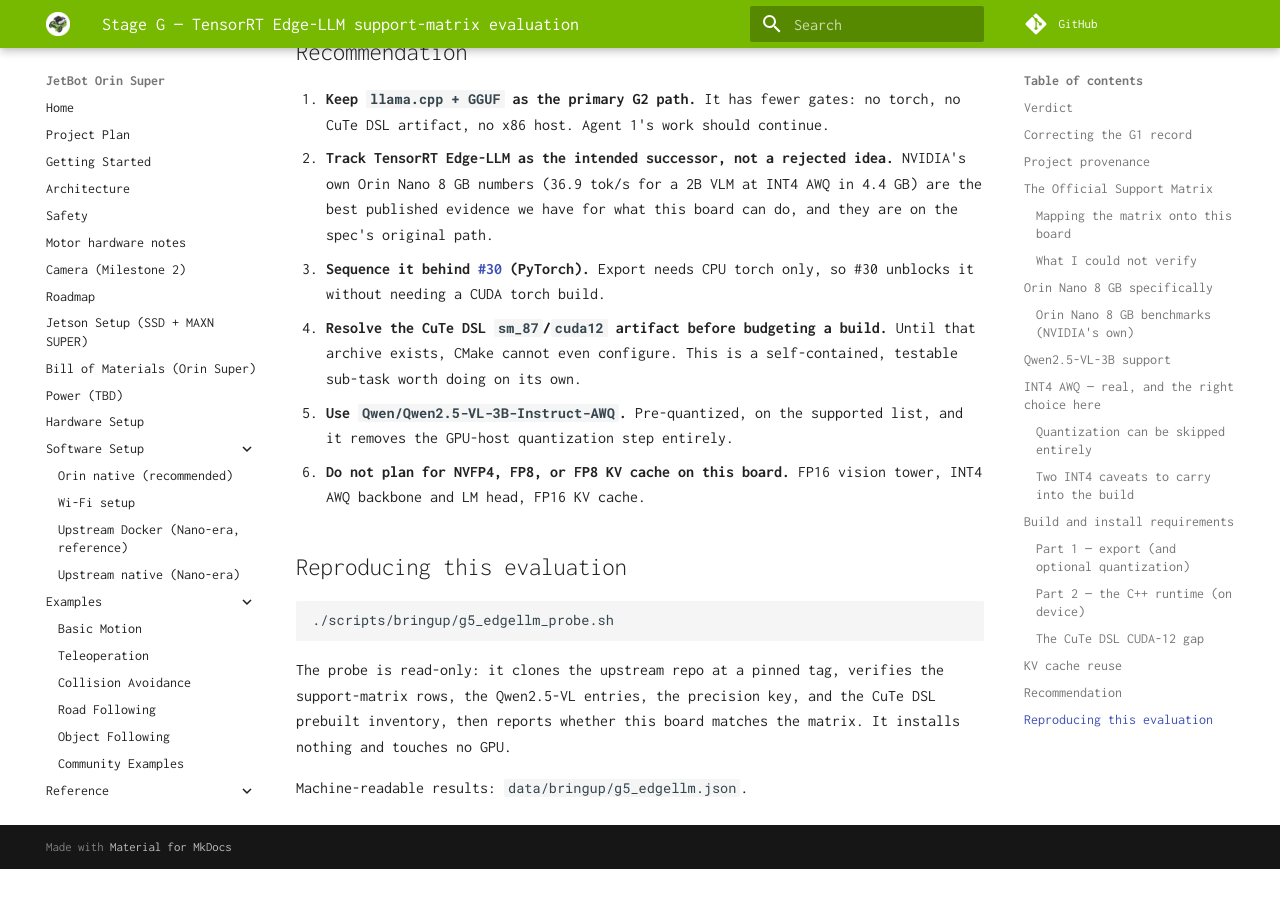
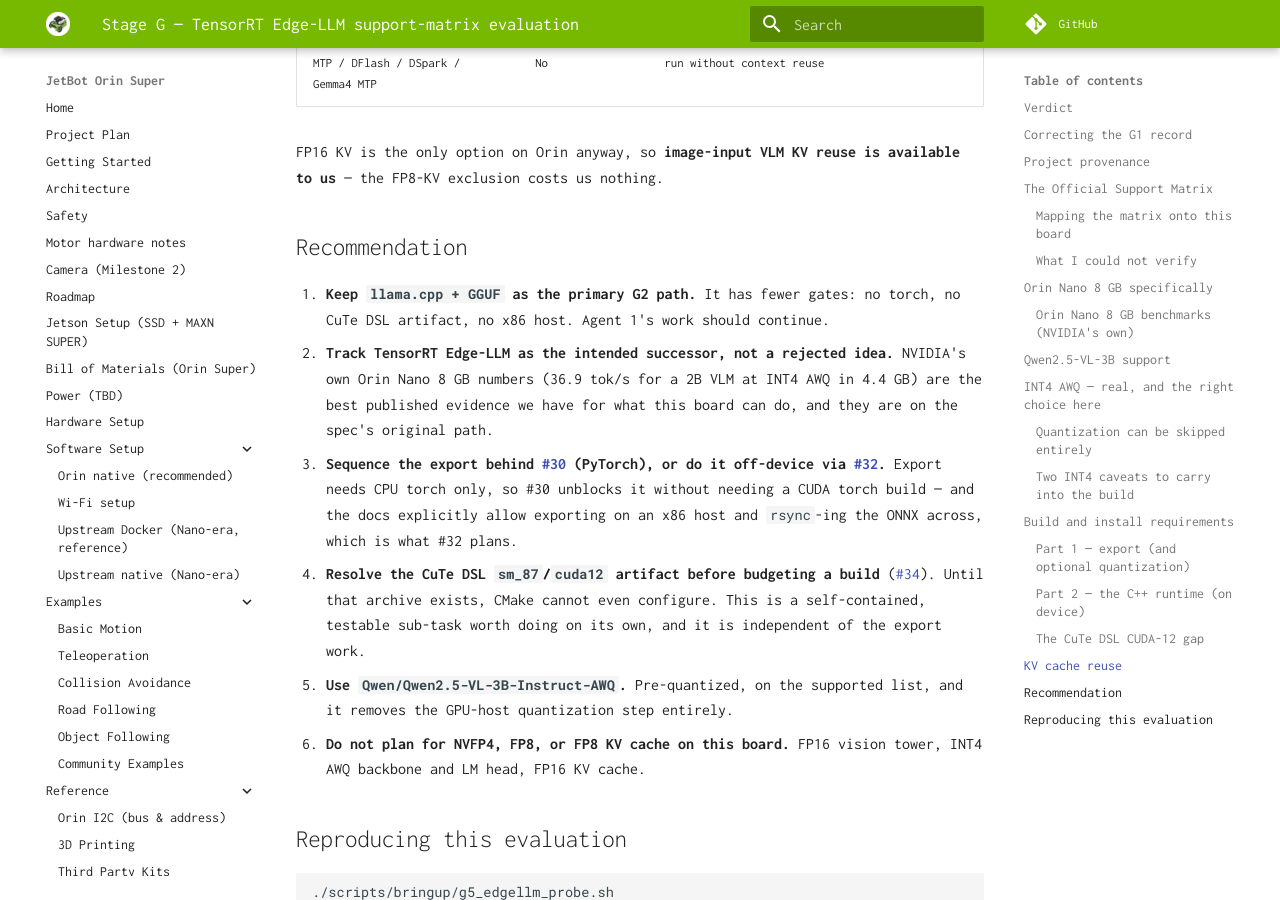
Before and after one commit to AbuAyah110/jetbot-orin-super, an MkDocs documentation site: the page built from docs/bringup/07b-tensorrt-edge-llm.md, in a window 1280 px wide and 900 px high, scrolled down 12859 px. Built offline with MkDocs 1.6.1 and Material for MkDocs 9.7.7, drawn with Linux system fonts in a browser that asks for light colours; comment, search, counter and statistics services are not loaded; before the commit the page ends 13728 px from its top, so only the background shows below that; some of the changed text lies outside the part shown.

Commit message:
Cross-link the Edge-LLM evidence record to issues #34 and #32
#32 was filed independently from a separate investigation and reached the same
pins (v0.10.0, INT4 AWQ + FP16 vision, the official AWQ checkpoint, ONNX over
the wire, no FP8), so record the corroboration rather than duplicating it. The
CuTe DSL sm_87/cuda12 gap is the one finding it does not cover, and that is now
#34 -- the device-side C++ runtime build.

Splits the Stage G ticket table into G5 (device runtime, #34) and G5a
(workstation export, #32).

```diff
--- a/docs/bringup/07b-tensorrt-edge-llm.md
+++ b/docs/bringup/07b-tensorrt-edge-llm.md
@@ -1,8 +1,19 @@
 # Stage G — TensorRT Edge-LLM support-matrix evaluation
 
-Ticket: [G5: Evaluate and install NVIDIA TensorRT Edge-LLM on JetPack 6.2 / Orin Nano 8 GB](https://github.com/AbuAyah110/jetbot-orin-super/issues/33).
+Tickets: [#34 — build the C++ runtime on this board](https://github.com/AbuAyah110/jetbot-orin-super/issues/34)
+(device side, and the CuTe DSL blocker) and
+[#32 — workstation INT4 AWQ export](https://github.com/AbuAyah110/jetbot-orin-super/issues/32)
+(the ONNX producer).
 Evaluated 2026-08-26 against `NVIDIA/TensorRT-Edge-LLM` at tag **`v0.10.0`**
 (and `main` @ `bb29145`, "TensorRT Edge-LLM 0.10.0 Documentation Update").
+
+> **Independently corroborated.** [#32](https://github.com/AbuAyah110/jetbot-orin-super/issues/32)
+> was filed from a separate investigation (branch `stage-g-edgellm-workstation`,
+> `docs/bringup/07-edgellm-workstation-quant.md`) and independently arrived at the
+> same pins: v0.10.0, INT4 AWQ with an FP16 vision tower, the official
+> `Qwen/Qwen2.5-VL-3B-Instruct-AWQ` checkpoint, ONNX rather than engines over the
+> wire, and no FP8. The CuTe DSL gap below is the one finding that ticket does not
+> cover.
 
 > **This document corrects a factual error in the Stage G1 record.** G1
 > concluded that "there is no NVIDIA product called 'TensorRT Edge-LLM'." That
@@ -441,12 +452,16 @@
    NVIDIA's own Orin Nano 8 GB numbers (36.9 tok/s for a 2B VLM at INT4 AWQ in
    4.4 GB) are the best published evidence we have for what this board can do,
    and they are on the spec's original path.
-3. **Sequence it behind [#30](https://github.com/AbuAyah110/jetbot-orin-super/issues/30) (PyTorch).**
+3. **Sequence the export behind [#30](https://github.com/AbuAyah110/jetbot-orin-super/issues/30) (PyTorch),
+   or do it off-device via [#32](https://github.com/AbuAyah110/jetbot-orin-super/issues/32).**
    Export needs CPU torch only, so #30 unblocks it without needing a CUDA torch
-   build.
-4. **Resolve the CuTe DSL `sm_87`/`cuda12` artifact before budgeting a build.**
-   Until that archive exists, CMake cannot even configure. This is a
-   self-contained, testable sub-task worth doing on its own.
+   build — and the docs explicitly allow exporting on an x86 host and
+   `rsync`-ing the ONNX across, which is what #32 plans.
+4. **Resolve the CuTe DSL `sm_87`/`cuda12` artifact before budgeting a build**
+   ([#34](https://github.com/AbuAyah110/jetbot-orin-super/issues/34)). Until that
+   archive exists, CMake cannot even configure. This is a self-contained,
+   testable sub-task worth doing on its own, and it is independent of the export
+   work.
 5. **Use `Qwen/Qwen2.5-VL-3B-Instruct-AWQ`.** Pre-quantized, on the supported
    list, and it removes the GPU-host quantization step entirely.
 6. **Do not plan for NVFP4, FP8, or FP8 KV cache on this board.** FP16 vision
```
Also changed, not shown: docs/bringup/07-tensorrt.md (+2 -1 lines).
